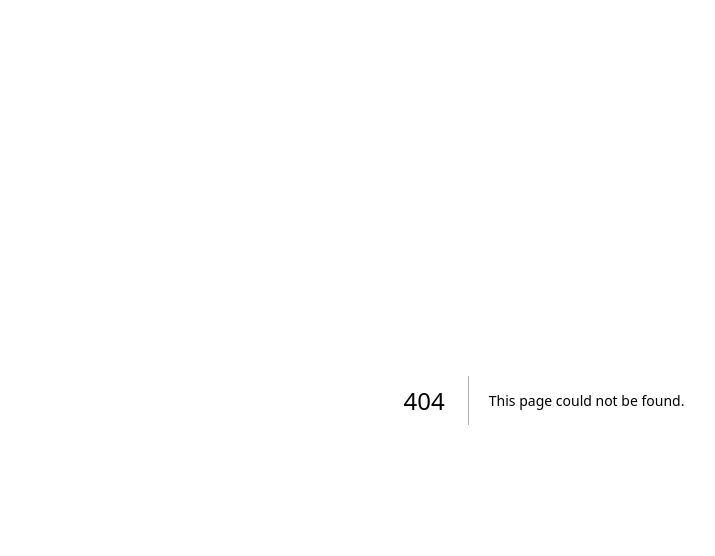
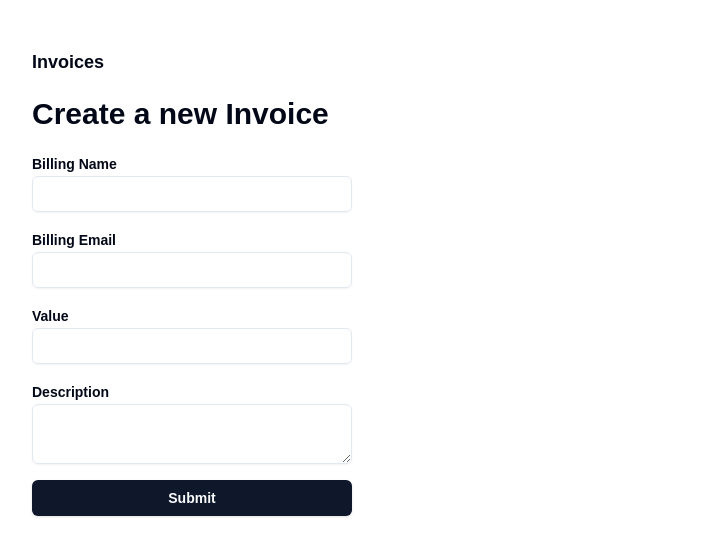
Before and after one commit to vishalpawarR/invoicely, a Next.js app: page /invoice/new in a window 1280 px wide. Before the commit this address had no page. Shown: the top 556 px of the page, without its empty margins (96-811 px from the left). Built offline with nearby package versions, Linux system fonts and the light colour scheme.

Commit message:
feat: created the invoice page

```diff
--- a/package.json
+++ b/package.json
@@ -10,6 +10,7 @@
   },
   "dependencies": {
     "@radix-ui/react-icons": "^1.3.0",
+    "@radix-ui/react-label": "^2.1.0",
     "@radix-ui/react-slot": "^1.1.0",
     "class-variance-authority": "^0.7.0",
     "clsx": "^2.1.1",
--- a/src/app/dashboard/page.tsx
+++ b/src/app/dashboard/page.tsx
@@ -22,7 +22,7 @@
           asChild
         >
           <Link
-            href='/invoices'
+            href='/invoice/new'
             className='gap-2'
           >
             <CirclePlus className='h-4 w-4' />
--- /dev/null
+++ b/src/app/invoice/new/page.tsx
@@ -0,0 +1,68 @@
+import { Button } from '@/components/ui/button';
+import { Input } from '@/components/ui/input';
+import { Label } from '@/components/ui/label';
+import { Textarea } from '@/components/ui/textarea';
+
+function page() {
+  return (
+    <main className='max-w-5xl my-12 flex flex-col h-screen mx-auto gap-5'>
+      <h3 className='text-lg font-bold text-left'>Invoices</h3>
+      <h1 className='text-3xl font-bold'>Create a new Invoice</h1>
+      <form className='max-w-xs w-full grid gap-4'>
+        <div>
+          <Label
+            htmlFor='name'
+            className='font-semibold'
+          >
+            Billing Name
+          </Label>
+          <Input
+            id='name'
+            name='name'
+          />
+        </div>
+        <div>
+          <Label
+            htmlFor='email'
+            className='font-semibold'
+          >
+            Billing Email
+          </Label>
+          <Input
+            id='email'
+            name='email'
+          />
+        </div>
+        <div>
+          <Label
+            htmlFor='value'
+            className='font-semibold'
+          >
+            Value
+          </Label>
+          <Input
+            id='value'
+            name='value'
+          />
+        </div>
+        <div>
+          <Label
+            htmlFor='description'
+            className='font-semibold'
+          >
+            Description
+          </Label>
+          <Textarea
+            id='description'
+            name='description'
+          ></Textarea>
+        </div>
+        <div>
+          <Button className='w-full font-bold'>Submit</Button>
+        </div>
+      </form>
+    </main>
+  );
+}
+
+export default page;
--- /dev/null
+++ b/src/components/ui/input.tsx
@@ -0,0 +1,25 @@
+import * as React from "react"
+
+import { cn } from "@/lib/utils"
+
+export interface InputProps
+  extends React.InputHTMLAttributes<HTMLInputElement> {}
+
+const Input = React.forwardRef<HTMLInputElement, InputProps>(
+  ({ className, type, ...props }, ref) => {
+    return (
+      <input
+        type={type}
+        className={cn(
+          "flex h-9 w-full rounded-md border border-input bg-transparent px-3 py-1 text-sm shadow-sm transition-colors file:border-0 file:bg-transparent file:text-sm file:font-medium file:text-foreground placeholder:text-muted-foreground focus-visible:outline-none focus-visible:ring-1 focus-visible:ring-ring disabled:cursor-not-allowed disabled:opacity-50",
+          className
+        )}
+        ref={ref}
+        {...props}
+      />
+    )
+  }
+)
+Input.displayName = "Input"
+
+export { Input }
--- /dev/null
+++ b/src/components/ui/label.tsx
@@ -0,0 +1,26 @@
+"use client"
+
+import * as React from "react"
+import * as LabelPrimitive from "@radix-ui/react-label"
+import { cva, type VariantProps } from "class-variance-authority"
+
+import { cn } from "@/lib/utils"
+
+const labelVariants = cva(
+  "text-sm font-medium leading-none peer-disabled:cursor-not-allowed peer-disabled:opacity-70"
+)
+
+const Label = React.forwardRef<
+  React.ElementRef<typeof LabelPrimitive.Root>,
+  React.ComponentPropsWithoutRef<typeof LabelPrimitive.Root> &
+    VariantProps<typeof labelVariants>
+>(({ className, ...props }, ref) => (
+  <LabelPrimitive.Root
+    ref={ref}
+    className={cn(labelVariants(), className)}
+    {...props}
+  />
+))
+Label.displayName = LabelPrimitive.Root.displayName
+
+export { Label }
--- /dev/null
+++ b/src/components/ui/textarea.tsx
@@ -0,0 +1,24 @@
+import * as React from "react"
+
+import { cn } from "@/lib/utils"
+
+export interface TextareaProps
+  extends React.TextareaHTMLAttributes<HTMLTextAreaElement> {}
+
+const Textarea = React.forwardRef<HTMLTextAreaElement, TextareaProps>(
+  ({ className, ...props }, ref) => {
+    return (
+      <textarea
+        className={cn(
+          "flex min-h-[60px] w-full rounded-md border border-input bg-transparent px-3 py-2 text-sm shadow-sm placeholder:text-muted-foreground focus-visible:outline-none focus-visible:ring-1 focus-visible:ring-ring disabled:cursor-not-allowed disabled:opacity-50",
+          className
+        )}
+        ref={ref}
+        {...props}
+      />
+    )
+  }
+)
+Textarea.displayName = "Textarea"
+
+export { Textarea }
```
Also changed, not shown: 1 other file (tests, documents, lock files or other folders).
